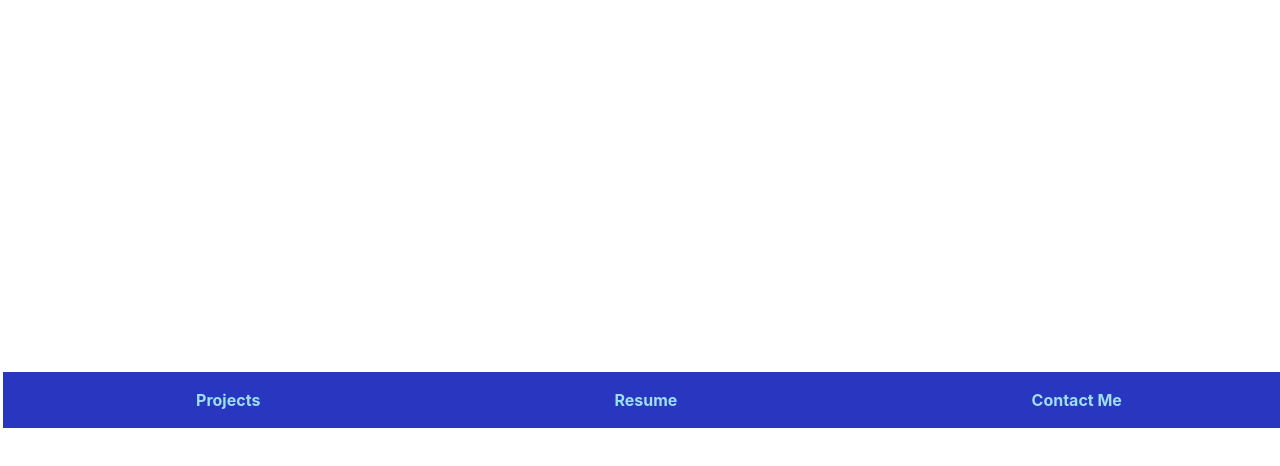
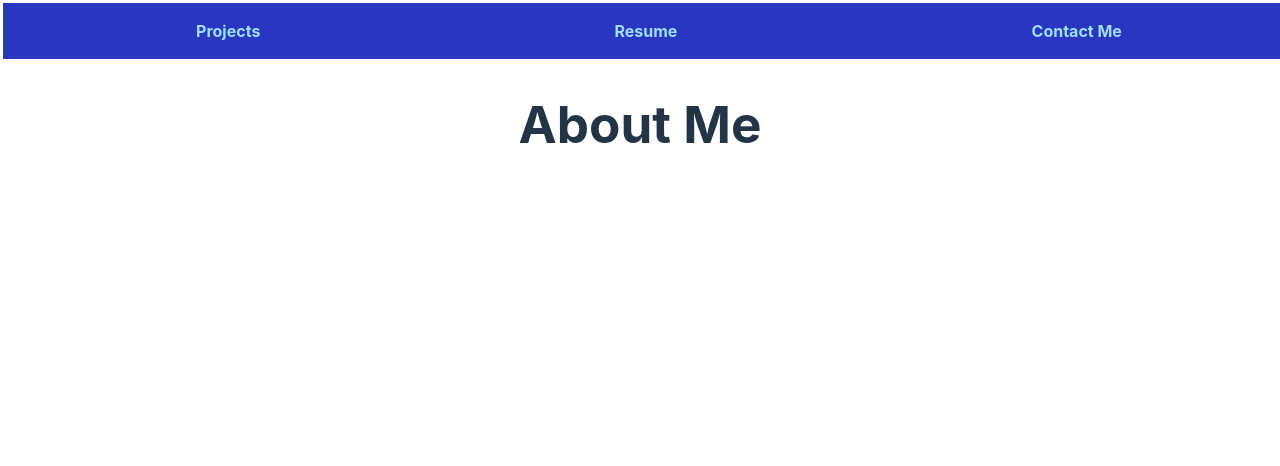
Before and after one commit to KyleMBoomer/my-portfolio, a React (Vite) app: page / in a window 1280 px wide. Shown: the top 466 px of the page. Built offline with nearby package versions, Linux system fonts and the light colour scheme.

Commit message:
Initialize AbutMe Component

```diff
--- /dev/null
+++ b/src/AboutMe.jsx
@@ -0,0 +1,9 @@
+import './AboutMe.css'
+
+const AboutMe = () => {
+    return (
+        <h1>About Me</h1>
+    )
+}
+
+export default AboutMe
--- a/src/App.css
+++ b/src/App.css
@@ -1,4 +1,6 @@
 #root {
+  height:100vh;
+  width:100vw;
   margin: 0 auto;
   text-align: center;
 }
--- a/src/App.jsx
+++ b/src/App.jsx
@@ -3,6 +3,7 @@ import Header from './Header'
 import Contact from './Contact'
 import Resume from './Resume'
 import Projects from './Projects'
+import AboutMe from './AboutMe'
 import './App.css'
 
 function App() {
@@ -12,6 +13,7 @@ function App() {
       <Header />
       <main>
         <Routes>
+          <Route path="/" element={<AboutMe/>}/>
           <Route path="/projects" element={<Projects/>}/>
           <Route path="/resume" element={<Resume/>}/>
           <Route path="/contact" element={<Contact/>}/>
```
Also changed, not shown: src/AboutMe.css (added).
